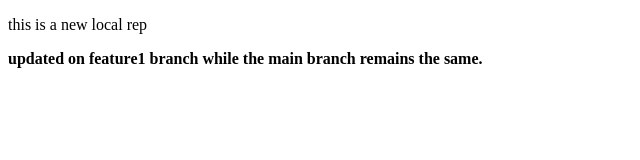
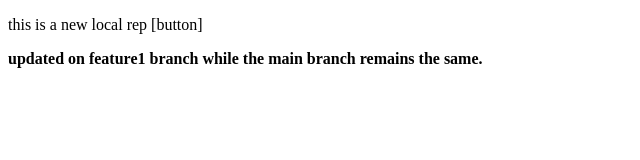
Before and after one commit to ultimateprateek/LocalRepo, a plain HTML site: page index.html in a window 1280 px wide. Shown: the full height of the page, 0-640 px from the left. Drawn offline with Linux system fonts and the light colour scheme.

Commit message:
adding button on main

```diff
--- a/index.html
+++ b/index.html
@@ -6,7 +6,7 @@
     <title>New LocalRepo</title>
 </head>
 <body>
-    <p>this is a new local rep</p>
+    <p>this is a new local rep [button]</p>
     <strong>updated on feature1 branch while the main branch remains the same.</strong>
 </body>
 </html>
```
